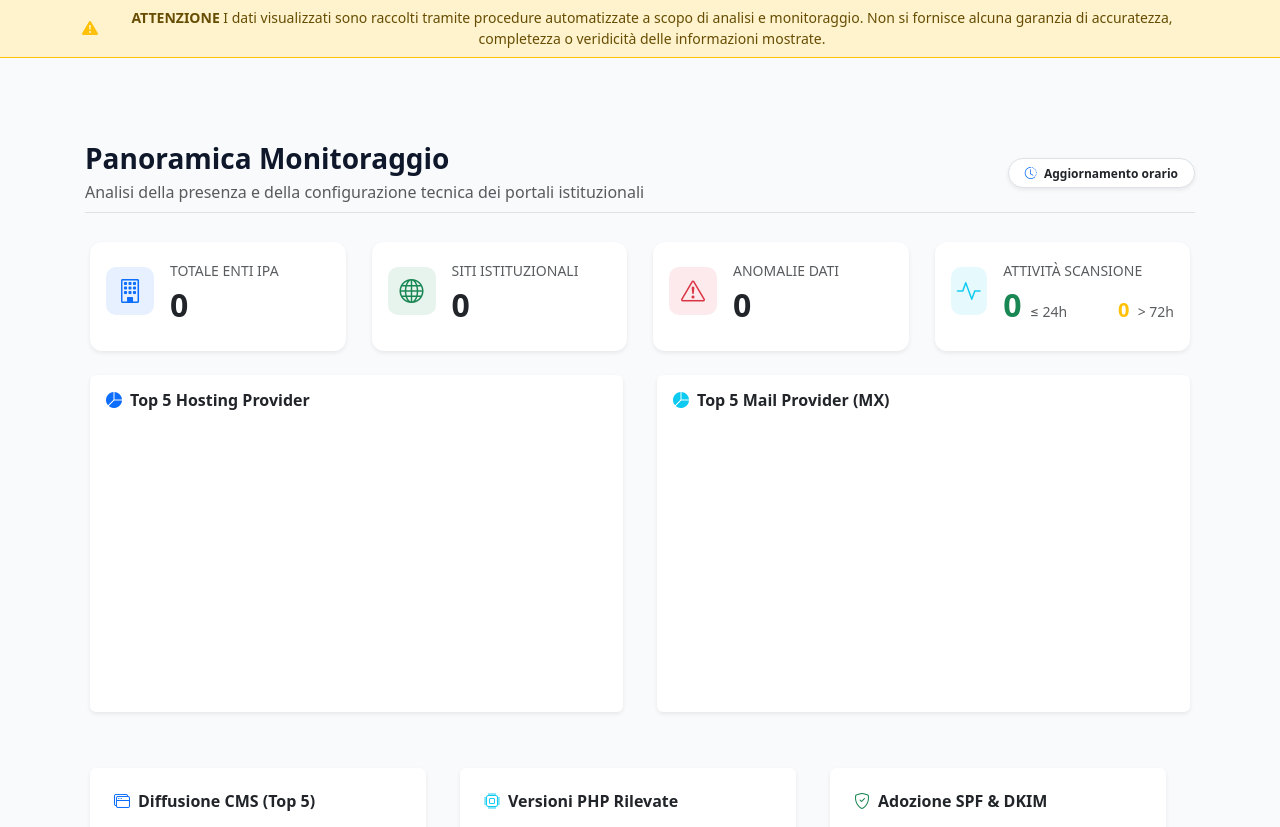
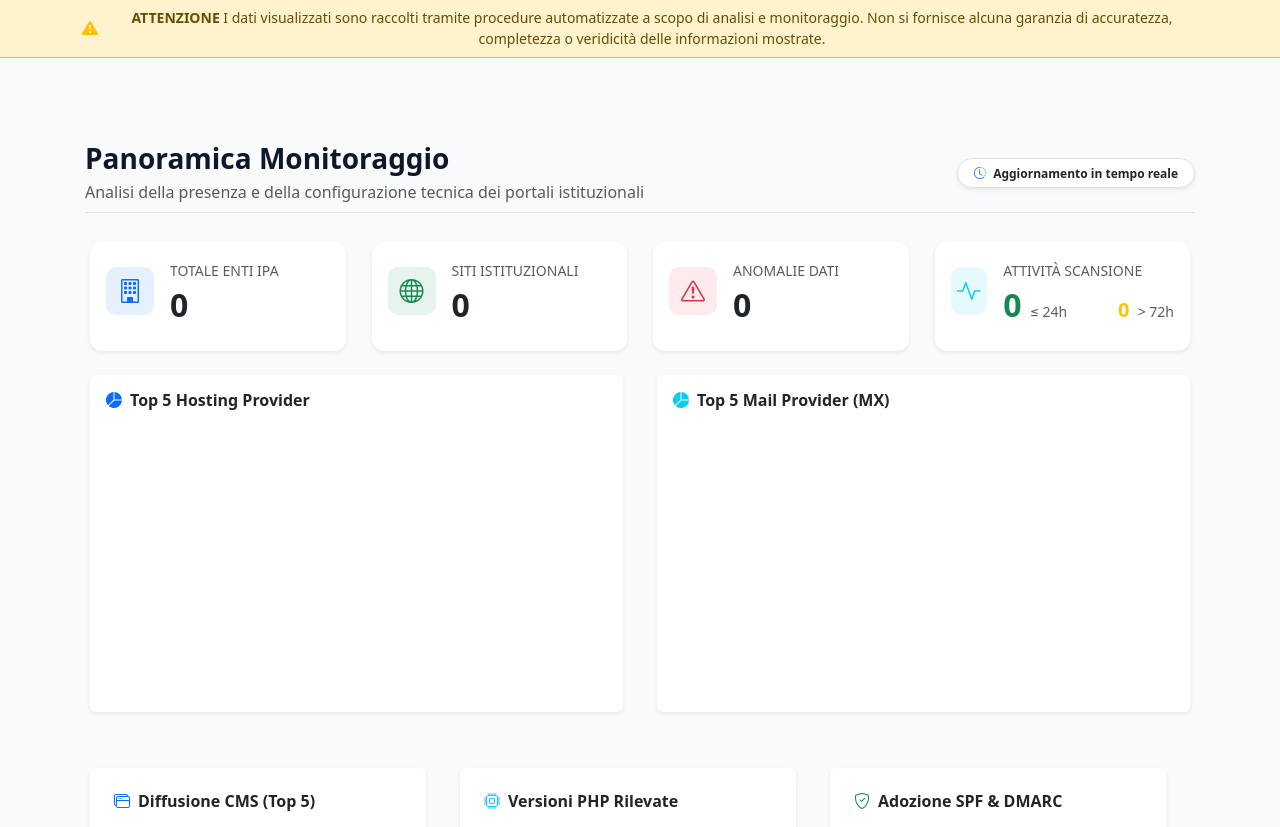
Before and after one commit to michelep/Siti-Web-PA, a PHP site: page / in a window 1280 px wide. Shown: the part 57-884 px from the top of the page. Run offline with PHP 8.4, Linux system fonts and the light colour scheme; data that the repository does not hold is empty; a stand-in replaces the project's code that opens the database connection; a map, chart or similar area stays blank; some libraries are stand-ins or nearby versions.

Commit message:
Corretto un errore che mostrava DKIM invece di DMARC

```diff
--- a/ajax.php
+++ b/ajax.php
@@ -94,7 +94,7 @@ try {
 
             // 6. Statistiche Sicurezza Posta Elettronica (SPF & DKIM)
             $spfPresent  = (int)$db->query("SELECT COUNT(*) FROM Tags WHERE tagName = 'mail_spf' AND tagValue = '1'")->fetchColumn();
-            $dkimPresent = (int)$db->query("SELECT COUNT(*) FROM Tags WHERE tagName = 'mail_dkim' AND tagValue = '1'")->fetchColumn();
+            $dmarcPresent = (int)$db->query("SELECT COUNT(*) FROM Tags WHERE tagName = 'mail_dmarc' AND tagValue = '1'")->fetchColumn();
 
             // Base di calcolo: totale enti con record SPF censito (o totale con sito/posta verificata)
             $totalMailAudited = (int)$db->query("SELECT COUNT(*) FROM Tags WHERE tagName = 'mail_spf'")->fetchColumn();
@@ -103,7 +103,7 @@ try {
             }
 
             $spfMissing  = max(0, $totalMailAudited - $spfPresent);
-            $dkimMissing = max(0, $totalMailAudited - $dkimPresent);
+            $dmarcMissing = max(0, $totalMailAudited - $dmarcPresent);
 
             header('Content-Type: application/json; charset=utf-8');
             echo json_encode([
@@ -119,8 +119,8 @@ try {
                 'email_security' => [
                     'spf_present'  => $spfPresent,
                     'spf_missing'  => $spfMissing,
-                    'dkim_present' => $dkimPresent,
-                    'dkim_missing' => $dkimMissing
+                    'dmarc_present' => $dmarcPresent,
+                    'dmarc_missing' => $dmarcMissing
                 ]
             ]);
             exit;
--- a/index.php
+++ b/index.php
@@ -38,7 +38,7 @@ require_once __DIR__ . '/header.inc.php';
             </div>
             <div class="mt-3 mt-md-0">
                 <span class="badge bg-white text-dark border px-3 py-2 rounded-pill shadow-sm">
-                    <i class="bi bi-clock-history me-1 text-primary"></i> Aggiornamento orario
+                    <i class="bi bi-clock-history me-1 text-primary"></i> Aggiornamento in tempo reale
                 </span>
             </div>
         </div>
@@ -172,7 +172,7 @@ require_once __DIR__ . '/header.inc.php';
                 <div class="col-lg-4 col-md-12">
                     <div class="card border-0 shadow-sm p-4 h-100 text-center">
                         <h3 class="h6 fw-bold mb-3 text-start">
-                            <i class="bi bi-shield-check text-success me-2"></i>Adozione SPF &amp; DKIM
+                            <i class="bi bi-shield-check text-success me-2"></i>Adozione SPF &amp; DMARC
                         </h3>
                         <div style="position: relative; height: 260px;">
                             <canvas id="chart-email-security"></canvas>
--- a/js/00-index.js
+++ b/js/00-index.js
@@ -126,15 +126,15 @@ document.addEventListener('DOMContentLoaded', function () {
                         labels: [
                             'SPF Configurato',
                             'SPF Assente / Non Valido',
-                            'DKIM Rilevato',
-                            'DKIM Non Rilevato'
+                            'DMARC Rilevato',
+                            'DMARC Non Rilevato'
                         ],
                         datasets: [{
                             data: [
                                 parseInt(sec.spf_present || 0, 10),
                                 parseInt(sec.spf_missing || 0, 10),
-                                parseInt(sec.dkim_present || 0, 10),
-                                parseInt(sec.dkim_missing || 0, 10)
+                                parseInt(sec.dmarc_present || 0, 10),
+                                parseInt(sec.dmarc_missing || 0, 10)
                             ],
                             backgroundColor: ['#198754', '#ffc107', '#0d6efd', '#dc3545'],
                             borderWidth: 1
```
